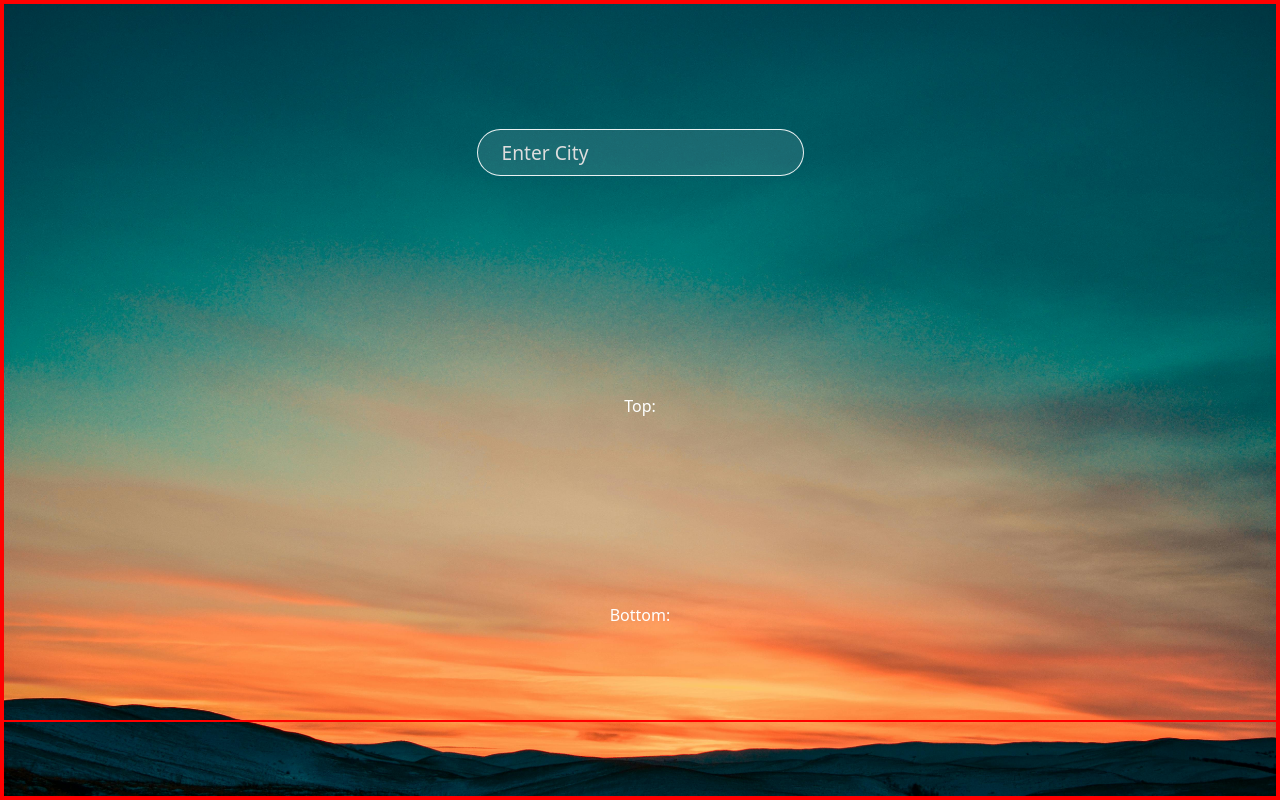
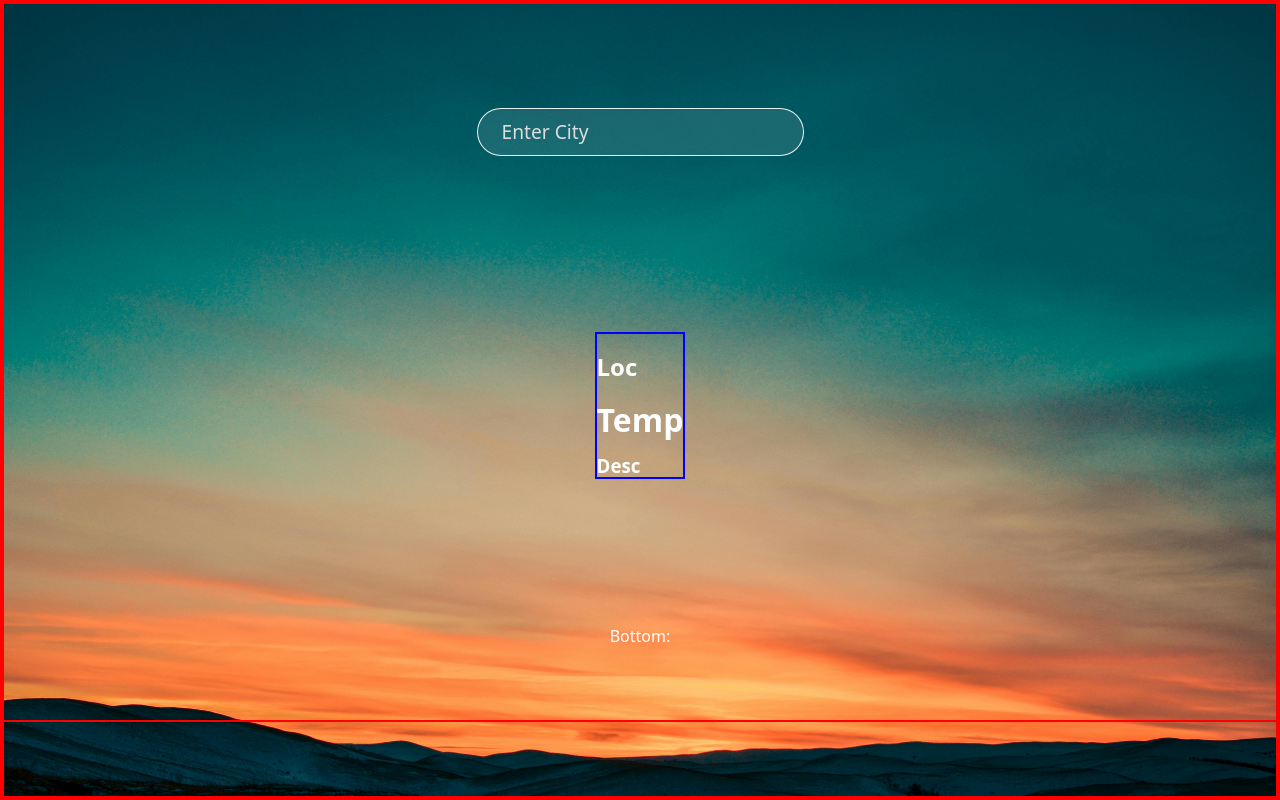
Before and after one commit to D99ZY/weather-app-ts, a React (Vite) app: page / in a window 1280 px wide. Built offline with nearby package versions, Linux system fonts and the light colour scheme; no server answers.

Commit message:
Display data in top component

```diff
--- a/src/App.tsx
+++ b/src/App.tsx
@@ -80,7 +80,7 @@ function App() {
       <div className={styles.background} />
       <div className={styles.content}>
         <Input ref={inputRef} handleSearch={handleSearch} />
-        <Top city={geoData?.name ?? null} />
+        <Top geoData={geoData} weatherData={weatherData} />
         <Bottom country={weatherData?.weather[0].description ?? null} />
       </div>
     </div>
--- /dev/null
+++ b/src/components/Top/Top.module.css
@@ -0,0 +1,3 @@
+.top {
+  border: 2px solid blue;
+}
--- a/src/components/Top/Top.tsx
+++ b/src/components/Top/Top.tsx
@@ -1,9 +1,26 @@
+import type { GeoDataApiResponseItem } from '../../types/geo.ts';
+import type { WeatherDataApiResponse } from '../../types/weather.ts';
+import styles from './Top.module.css';
+
 interface TopProps {
-  city: string | null;
+  geoData: GeoDataApiResponseItem | null;
+  weatherData: WeatherDataApiResponse | null;
 }
 
-const Top = ({ city }: TopProps) => {
-  return <div>Top: {city}</div>;
+const Top = ({ geoData, weatherData }: TopProps) => {
+  return (
+    <div className={styles.top}>
+      <div className={styles.location}>
+        <h2>{geoData ? `${geoData.name}, ${geoData.country}` : 'Loc'}</h2>
+      </div>
+      <div className={styles.temperature}>
+        <h1>{weatherData ? `${Math.round(weatherData.main.temp - 273.15)}°C` : 'Temp'}</h1>
+      </div>
+      <div className={styles.description}>
+        <h3>{weatherData?.weather[0].description ?? 'Desc'}</h3>
+      </div>
+    </div>
+  );
 };
 
 export default Top;
```
